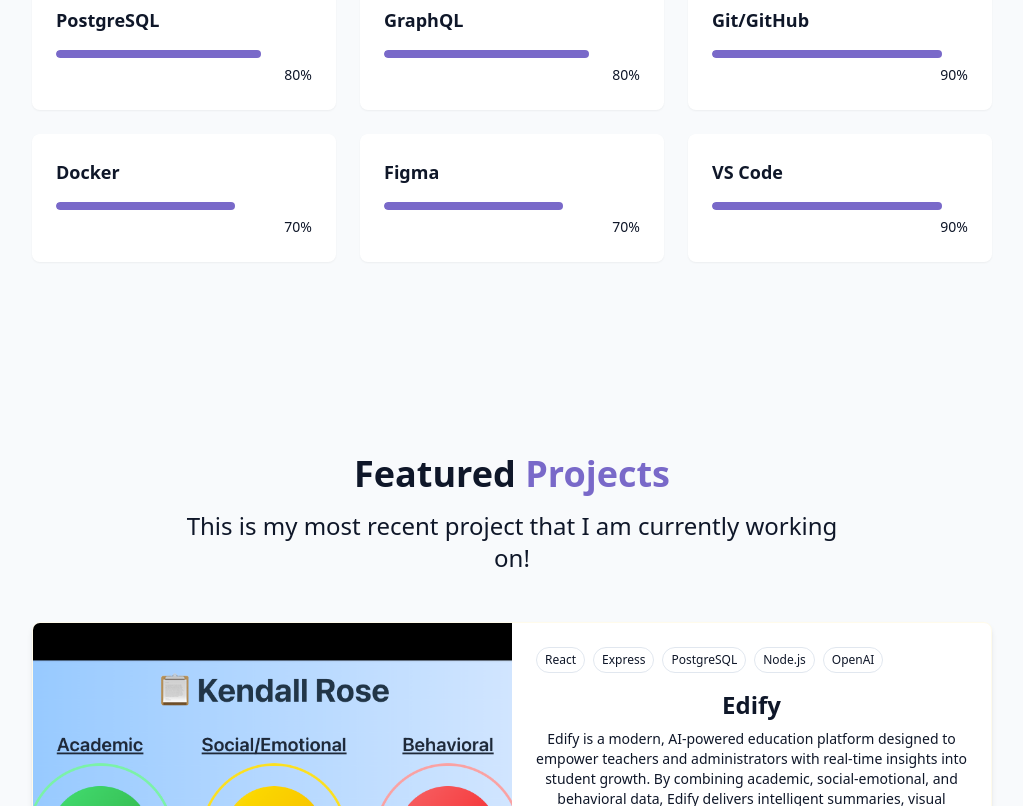
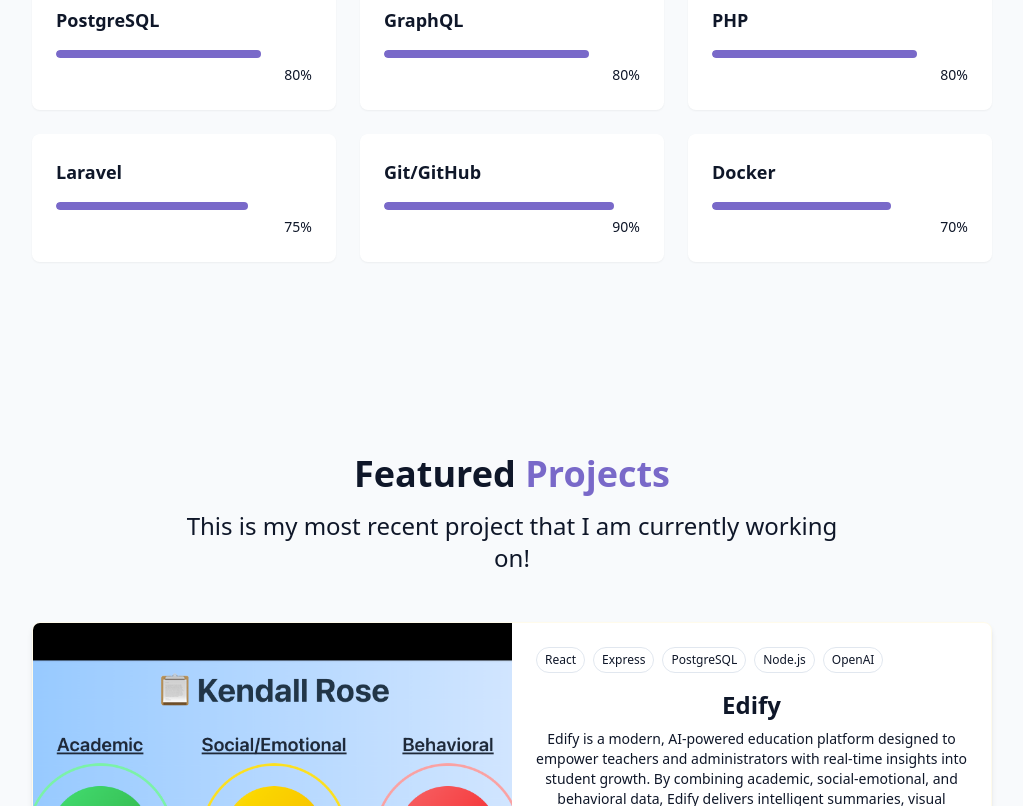
Before and after one commit to iancorbett/reactPortfolio, a React (Vite) app: page / in a window 1280 px wide. Shown: the part 2420-3226 px from the top of the page, without its empty margins (128-1151 px from the left). Built offline with nearby package versions, Linux system fonts and the light colour scheme; no server answers.

Commit message:
add php and laravel to skills section

```diff
--- a/src/components/SkillsSection.jsx
+++ b/src/components/SkillsSection.jsx
@@ -10,16 +10,19 @@ const skills = [
     { name: "Tailwind CSS", level: 80, category: "frontend" },
     { name: "Next.js", level: 70, category: "frontend" },
 
+
+
     { name: "Node.js", level: 85, category: "backend" },
     { name: "Express", level: 80, category: "backend" },
     { name: "MongoDB", level: 60, category: "backend" },
     { name: "PostgreSQL", level: 80, category: "backend" },
     { name: "GraphQL", level: 80, category: "backend" },
+    { name: "PHP", level: 80, category: "backend" },
+    { name: "Laravel", level: 75, category: "backend" },
 
     { name: "Git/GitHub", level: 90, category: "tools" },
     { name: "Docker", level: 70, category: "tools" },
-    { name: "Figma", level: 70, category: "tools" },
-    { name: "VS Code", level: 90, category: "tools" },
+
 
 ];
 
```
